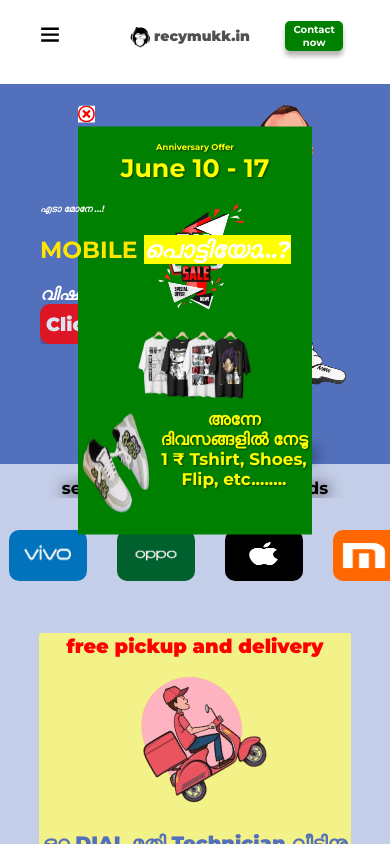
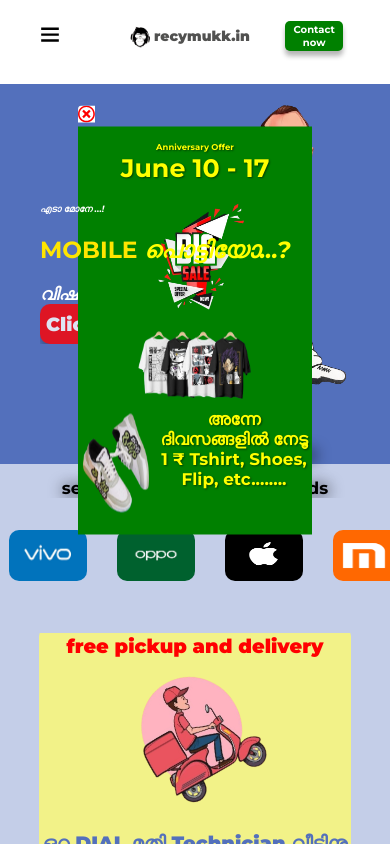
Before and after one commit to Kaa-dan/recimukk_service_ui, a React (Vite) app: page / in a window 390 px wide. Shown: the top 844 px of the page. Built offline with nearby package versions, Linux system fonts and the light colour scheme.

Commit message:
ui fix 1

```diff
--- a/src/index.css
+++ b/src/index.css
@@ -619,6 +619,6 @@
     z-index: 1;
   }
   .banner-header2-span{
-    background-color: yellow;
+    color: yellow;
   }
 }
```
